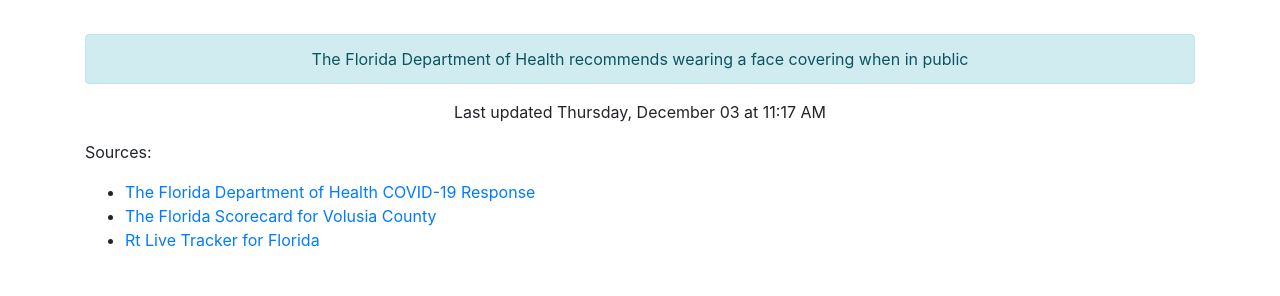
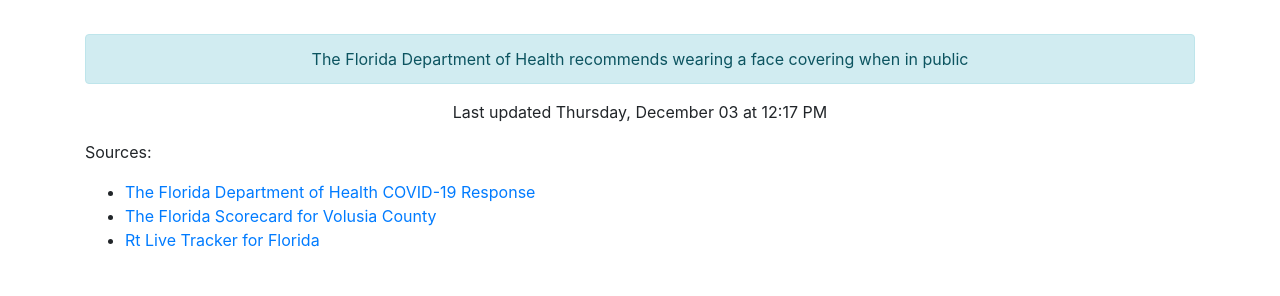
Before and after one commit to thinkjson/timeforchurch, a Jekyll site: the page built from index.md, in a window 1280 px wide. Shown: the part 520-816 px from the top of the page. Built offline with Jekyll 4.4.1, drawn with Linux system fonts in a browser that asks for light colours; our own code applies the rules of GitHub Pages for plain Markdown files.

Commit message:
Updating data

```diff
--- a/_includes/data.html
+++ b/_includes/data.html
@@ -10,4 +10,4 @@
     <div class="outcome text-success">YES</div>
     <div class="alert alert-info" role="alert">The Florida Department of Health recommends wearing a face covering when in public</div>
 
-    <p>Last updated Thursday, December 03 at 11:17 AM</p>
+    <p>Last updated Thursday, December 03 at 12:17 PM</p>
```
